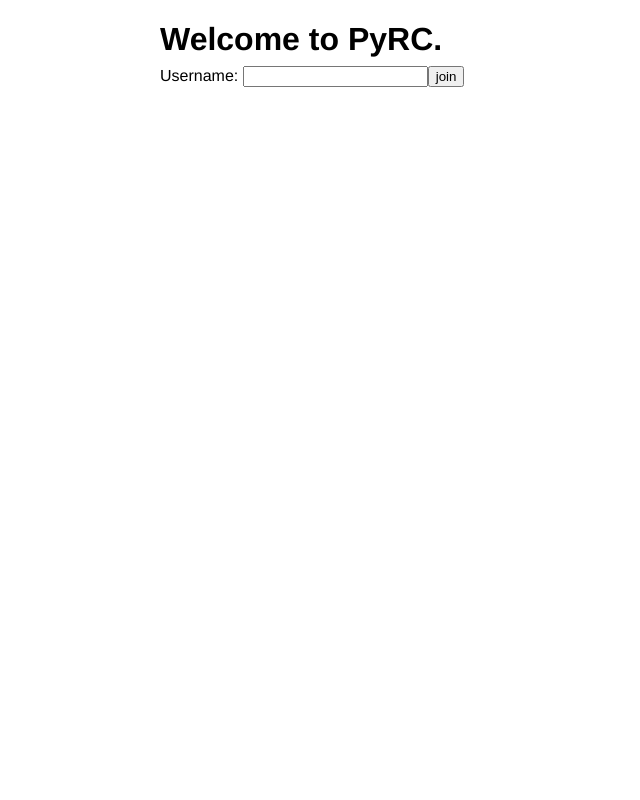
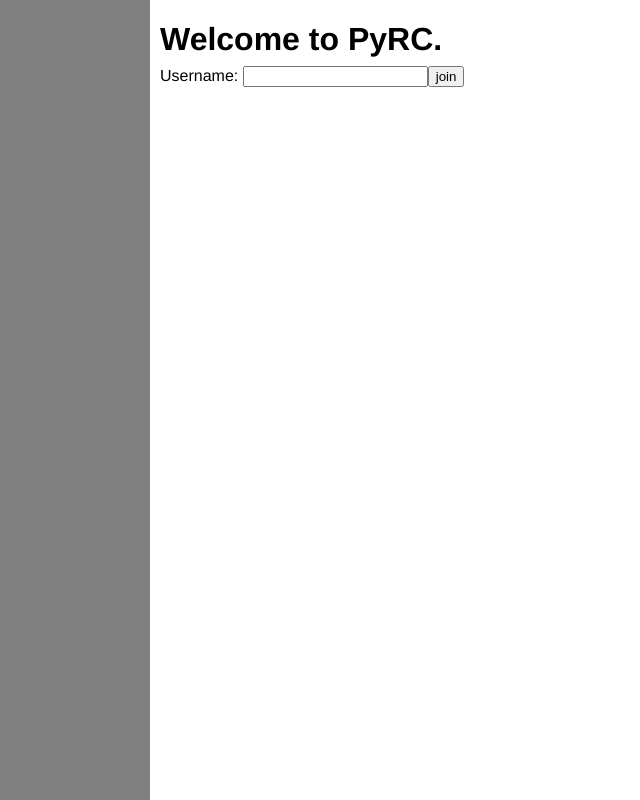
Before and after one commit to Lukasa/pyrc, a Python web app: template repeater/templates/index.html in a window 1280 px wide. Shown: the whole page, without its empty margins (0-640 px from the left). Run offline with Jinja, Linux system fonts and the light colour scheme; the template is opened without the code that fills it: most values are stand-ins (such as "Sample title", 1, 10 or a date in 2020); some libraries are stand-ins or nearby versions.

Commit message:
Give the tabs a BG colour.

```diff
--- a/static/css/base.css
+++ b/static/css/base.css
@@ -32,10 +32,12 @@ body {
     top: 0;
     left: 0;
     bottom: 0;
-    margin: 0 10px;
     padding: 0;
+    margin: 0 10px 0 0;
+    padding: 50px 0 0 10px;
     width: 140px;
     overflow: hidden;
+    background-color: gray;
 }
 
 .header {
```
